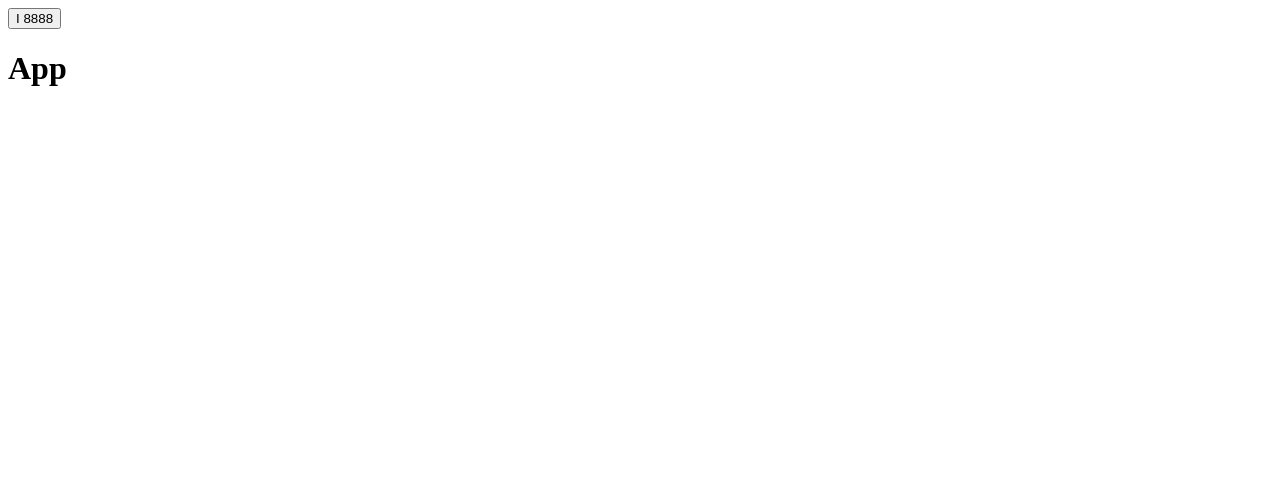
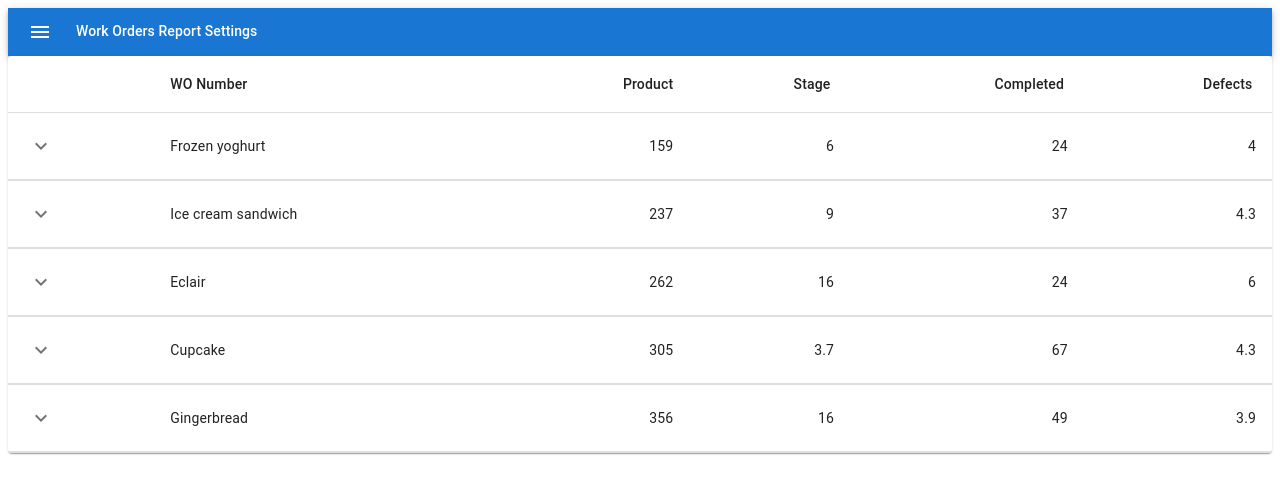
Before and after one commit to mgrist/CS4306-PrincipalLED, a React (Create React App) app in the folder client/: page / in a window 1280 px wide. Shown: the top 494 px of the page. Built offline with nearby package versions, Linux system fonts and the light colour scheme; the HTML template or start-up script is replaced by a standard one.

Commit message:
Added table and appbar
Temporary table and appbar added to client side

```diff
--- a/client/package.json
+++ b/client/package.json
@@ -3,7 +3,11 @@
   "version": "0.1.0",
   "private": true,
   "dependencies": {
+    "@emotion/react": "^11.5.0",
+    "@emotion/styled": "^11.3.0",
     "@material-ui/core": "^4.12.3",
+    "@mui/icons-material": "^5.0.5",
+    "@mui/material": "^5.0.6",
     "@testing-library/jest-dom": "^5.14.1",
     "@testing-library/react": "^11.2.7",
     "@testing-library/user-event": "^12.8.3",
--- a/client/src/App.js
+++ b/client/src/App.js
@@ -1,14 +1,13 @@
 import React from "react";
+import OrderTable from './components/workOrders/orderTable.js';
+import DenseAppBar from './components/workOrders/appBar.js';
 
 const App = () => {
     return (
         <div>
-            <button>I 8888</button>
-            <h1>App
-            </h1>
-
+            <DenseAppBar color="primary" position="static" />
+            <OrderTable />
         </div>
-
     );
 }
 
--- /dev/null
+++ b/client/src/components/workOrders/appBar.js
@@ -0,0 +1,26 @@
+import React from 'react';
+import { AppBar, Box, Toolbar, Typography, IconButton } from '@mui/material';
+import MenuIcon from '@mui/icons-material/Menu';
+
+export default function DenseAppBar() {
+  return (
+    <Box sx={{ flexGrow: 1 }}>
+      <AppBar position="static">
+        <Toolbar variant="dense">
+          <IconButton edge="start" color="inherit" aria-label="menu" sx={{ mr: 2 }}>
+            <MenuIcon />
+          </IconButton>
+          <Typography variant="subtitle2" color="inherit" component="div">
+            Work Orders&nbsp;
+          </Typography>
+          <Typography variant="subtitle2" color="inherit" component="div">
+            Report&nbsp;
+          </Typography>
+          <Typography variant="subtitle2" color="inherit" component="div">
+            Settings
+          </Typography>
+        </Toolbar>
+      </AppBar>
+    </Box>
+  );
+}
--- /dev/null
+++ b/client/src/components/workOrders/orderTable.js
@@ -0,0 +1,151 @@
+import * as React from 'react';
+import PropTypes from 'prop-types';
+import Box from '@mui/material/Box';
+import Collapse from '@mui/material/Collapse';
+import IconButton from '@mui/material/IconButton';
+import Table from '@mui/material/Table';
+import TableBody from '@mui/material/TableBody';
+import TableCell from '@mui/material/TableCell';
+import TableContainer from '@mui/material/TableContainer';
+import TableHead from '@mui/material/TableHead';
+import TableRow from '@mui/material/TableRow';
+import Typography from '@mui/material/Typography';
+import Paper from '@mui/material/Paper';
+import KeyboardArrowDownIcon from '@mui/icons-material/KeyboardArrowDown';
+import KeyboardArrowUpIcon from '@mui/icons-material/KeyboardArrowUp';
+
+function createData(name, calories, fat, carbs, protein, price) {
+  return {
+    name,
+    calories,
+    fat,
+    carbs,
+    protein,
+    price,
+    history: [
+      {
+        date: '2020-01-05',
+        customerId: '11091700',
+        amount: 3,
+      },
+      {
+        date: '2020-01-02',
+        customerId: 'Anonymous',
+        amount: 1,
+      },
+    ],
+  };
+}
+
+function Row(props) {
+  const { row } = props;
+  const [open, setOpen] = React.useState(false);
+
+  return (
+    <React.Fragment>
+      <TableRow sx={{ '& > *': { borderBottom: 'unset' } }}>
+        <TableCell>
+          <IconButton
+            aria-label="expand row"
+            size="small"
+            onClick={() => setOpen(!open)}
+          >
+            {open ? <KeyboardArrowUpIcon /> : <KeyboardArrowDownIcon />}
+          </IconButton>
+        </TableCell>
+        <TableCell component="th" scope="row">
+          {row.name}
+        </TableCell>
+        <TableCell align="right">{row.calories}</TableCell>
+        <TableCell align="right">{row.fat}</TableCell>
+        <TableCell align="right">{row.carbs}</TableCell>
+        <TableCell align="right">{row.protein}</TableCell>
+      </TableRow>
+      <TableRow>
+        <TableCell style={{ paddingBottom: 0, paddingTop: 0 }} colSpan={6}>
+          <Collapse in={open} timeout="auto" unmountOnExit>
+            <Box sx={{ margin: 1 }}>
+              <Typography variant="h6" gutterBottom component="div">
+                History
+              </Typography>
+              <Table size="small" aria-label="purchases">
+                <TableHead>
+                  <TableRow>
+                    <TableCell>Date</TableCell>
+                    <TableCell>Operator</TableCell>
+                    <TableCell align="right">Amount</TableCell>
+                    <TableCell align="right">Total price ($)</TableCell>
+                  </TableRow>
+                </TableHead>
+                <TableBody>
+                  {row.history.map((historyRow) => (
+                    <TableRow key={historyRow.date}>
+                      <TableCell component="th" scope="row">
+                        {historyRow.date}
+                      </TableCell>
+                      <TableCell>{historyRow.customerId}</TableCell>
+                      <TableCell align="right">{historyRow.amount}</TableCell>
+                      <TableCell align="right">
+                        {Math.round(historyRow.amount * row.price * 100) / 100}
+                      </TableCell>
+                    </TableRow>
+                  ))}
+                </TableBody>
+              </Table>
+            </Box>
+          </Collapse>
+        </TableCell>
+      </TableRow>
+    </React.Fragment>
+  );
+}
+
+Row.propTypes = {
+  row: PropTypes.shape({
+    calories: PropTypes.number.isRequired,
+    carbs: PropTypes.number.isRequired,
+    fat: PropTypes.number.isRequired,
+    history: PropTypes.arrayOf(
+      PropTypes.shape({
+        amount: PropTypes.number.isRequired,
+        customerId: PropTypes.string.isRequired,
+        date: PropTypes.string.isRequired,
+      }),
+    ).isRequired,
+    name: PropTypes.string.isRequired,
+    price: PropTypes.number.isRequired,
+    protein: PropTypes.number.isRequired,
+  }).isRequired,
+};
+
+const rows = [
+  createData('Frozen yoghurt', 159, 6.0, 24, 4.0, 3.99),
+  createData('Ice cream sandwich', 237, 9.0, 37, 4.3, 4.99),
+  createData('Eclair', 262, 16.0, 24, 6.0, 3.79),
+  createData('Cupcake', 305, 3.7, 67, 4.3, 2.5),
+  createData('Gingerbread', 356, 16.0, 49, 3.9, 1.5),
+];
+
+export default function OrderTable() {
+  return (
+    <TableContainer component={Paper}>
+      <Table aria-label="order table">
+        <TableHead>
+          <TableRow>
+            <TableCell />
+            <TableCell>WO Number</TableCell>
+            <TableCell align="right">Product</TableCell>
+            <TableCell align="right">Stage&nbsp;</TableCell>
+            <TableCell align="right">Completed&nbsp;</TableCell>
+            <TableCell align="right">Defects&nbsp;</TableCell>
+          </TableRow>
+        </TableHead>
+        <TableBody>
+          {rows.map((row) => (
+            <Row key={row.name} row={row} />
+          ))}
+        </TableBody>
+      </Table>
+    </TableContainer>
+  );
+}
```
Also changed, not shown: client/src/components/workOrders/workOrders.js (deleted).
